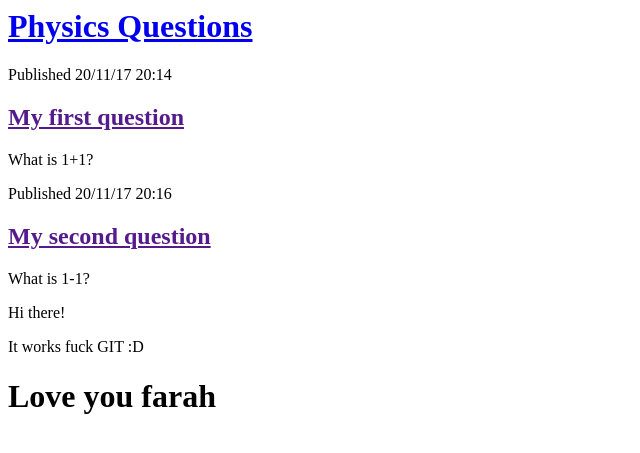
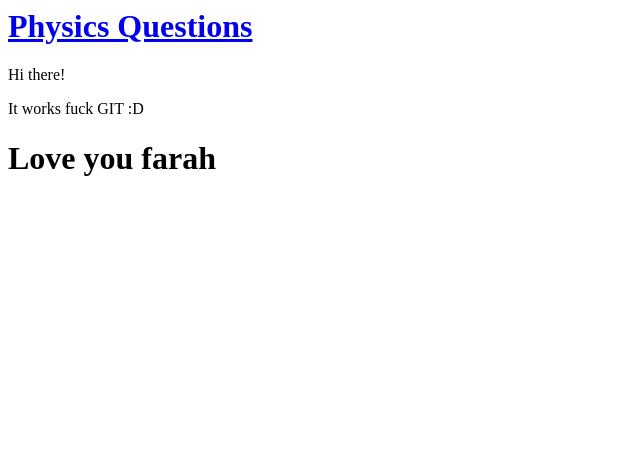
Before and after one commit to joerow/physicsquiz, a Django app: page / in a window 1280 px wide. Shown: the top 453 px of the page, without its empty margins (0-640 px from the left). Run offline with Django 3.2, Linux system fonts and the light colour scheme; tables that the repository leaves empty hold one stand-in row (values such as "Sample post").

Commit message:
Modified templated to display CalculationQuestions from the database

```diff
--- a/question/templates/question/question_list.html
+++ b/question/templates/question/question_list.html
@@ -9,15 +9,13 @@
         </div>
 
         <div>
-            <p>Published 20/11/17 20:14</p>
-            <h2><a href="">My first question</a> </h2>
-            <p>What is 1+1?</p>
-        </div>
-
-        <div>
-            <p>Published 20/11/17 20:16</p>
-            <h2><a href="">My second question</a> </h2>
-            <p>What is 1-1?</p>
+            {% for CalculationQuestion in questions %}
+            <div>
+                <p>published: {{ CalculationQuestion.published_date }}</p>
+                <h1><a href="">{{ CalculationQuestion.title }}</a> </h1>
+                <p>{{ CalculationQuestion.text|linebreaksbr }}</p>
+            </div>
+            {% endfor %}
         </div>
 
         <div>
--- a/question/views.py
+++ b/question/views.py
@@ -1,7 +1,9 @@
 from django.shortcuts import render
-
+from .models import CalculationQuestion
+from django.utils import timezone
 # Create your views here.
 
 
 def question_list(request):
-    return render(request, 'question/question_list.html')
+    questions = CalculationQuestion.objects.filter(published_date__lte=timezone.now()).order_by('published_date')
+    return render(request, 'question/question_list.html',{'questions': questions})
```
